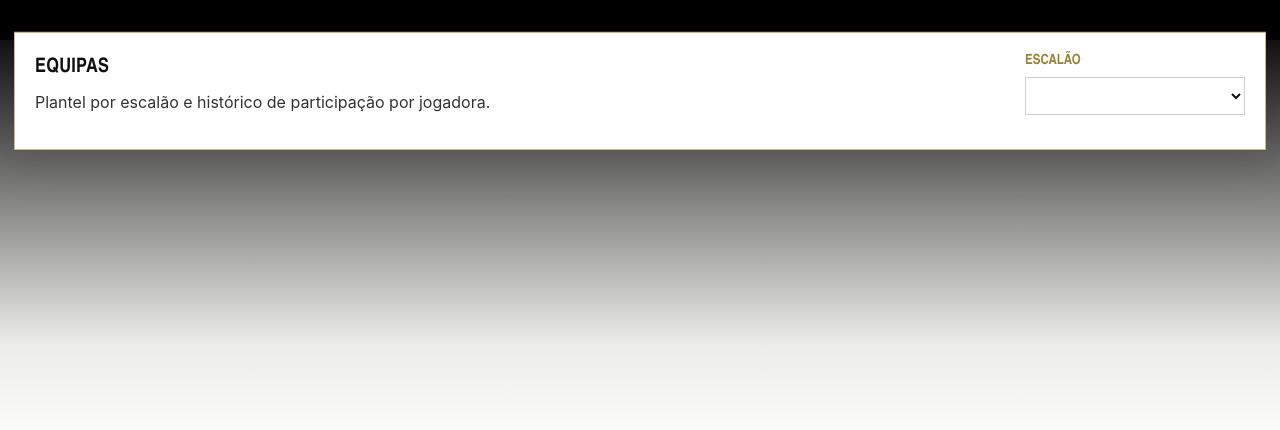
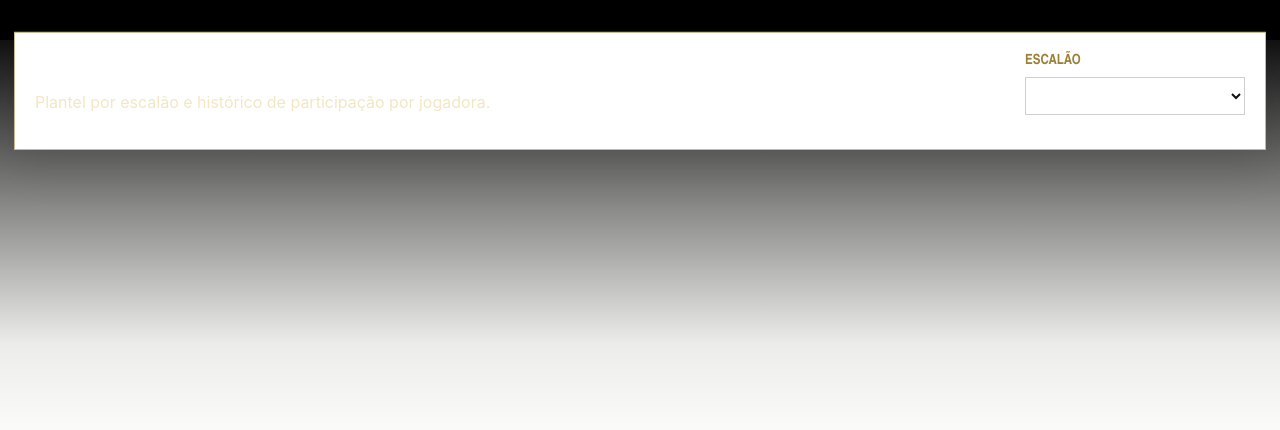
Before and after one commit to catasmendes29-rgb/APP-CPAC, a website: page public/index.html in a window 1280 px wide. Both pictures are taken after a click on the button "EQUIPAS". Shown: the part 344-774 px from the top of the page. Drawn offline with Linux system fonts and the light colour scheme; no server answers.

Commit message:
Update styles.css

```diff
--- a/public/styles.css
+++ b/public/styles.css
@@ -850,11 +850,11 @@ th {
 .teams-panel h2,
 .teams-panel p,
 .teams-panel label {
-  color: #111;
+  color: #fff;
 }
 
 .teams-panel .section-head p {
-  color: #333;
+  color: #f2e7c3;
 }
 
 .teams-panel label {
@@ -863,7 +863,7 @@ th {
 
 .player-detail h2,
 .player-detail h3 {
-  color: #111;
+  color: #fff;
 }
 
 .teams-panel select {
```
